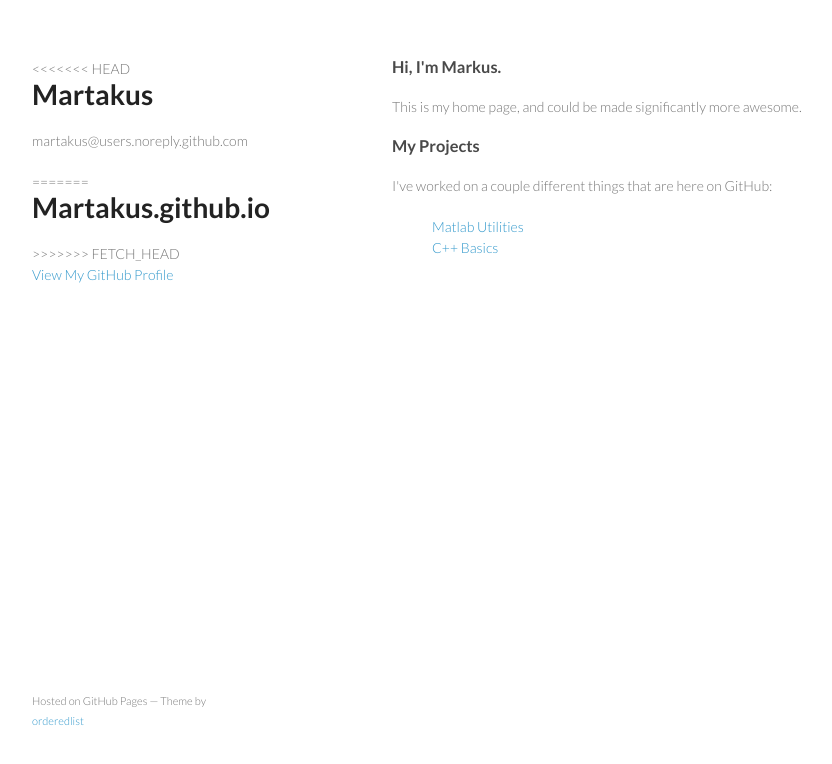
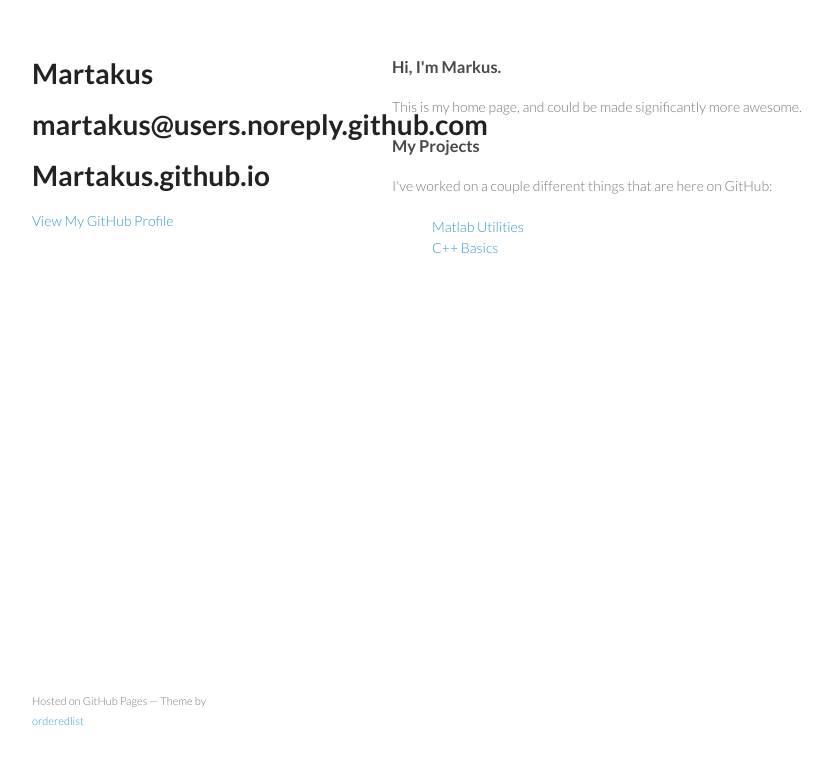
Before and after one commit to martakus/martakus.github.io, a plain HTML site: page index.html in a window 1280 px wide. Shown: the whole page, without its empty margins (178-1010 px from the left). Drawn offline with Linux system fonts and the light colour scheme.

Commit message:
edit index after template change

```diff
--- a/index.html
+++ b/index.html
@@ -15,15 +15,11 @@
   <body>
     <div class="wrapper">
       <header>
-<<<<<<< HEAD
+
         <h1 class="header">Martakus</h1>
-        <p class="header">martakus@users.noreply.github.com</p>
-
-=======
+        <h1 class="header">martakus@users.noreply.github.com</h1>
         <h1>Martakus.github.io</h1>
         <p></p>
->>>>>>> FETCH_HEAD
-
 
         <p class="view"><a href="https://github.com/martakus">View My GitHub Profile</a></p>
 
```
